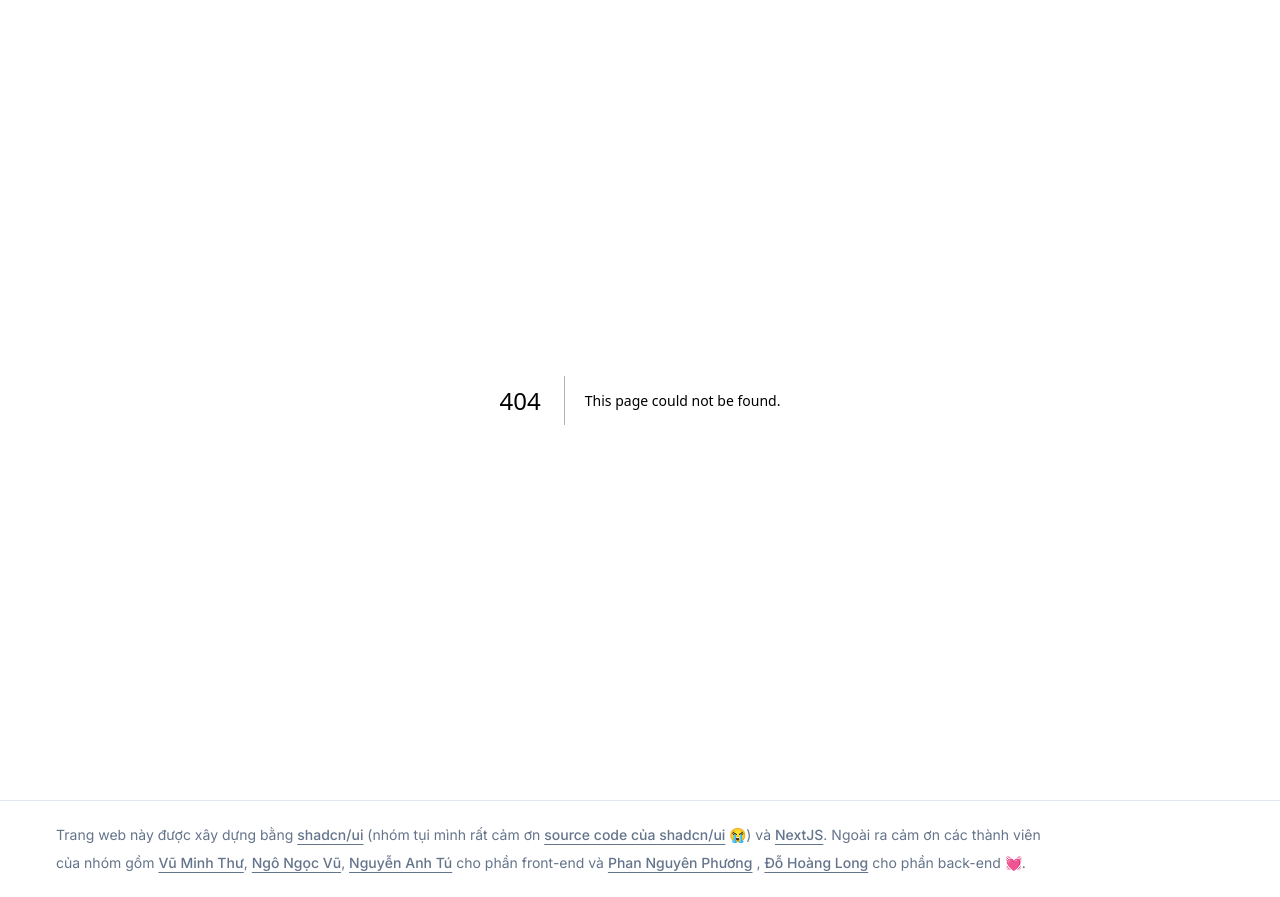
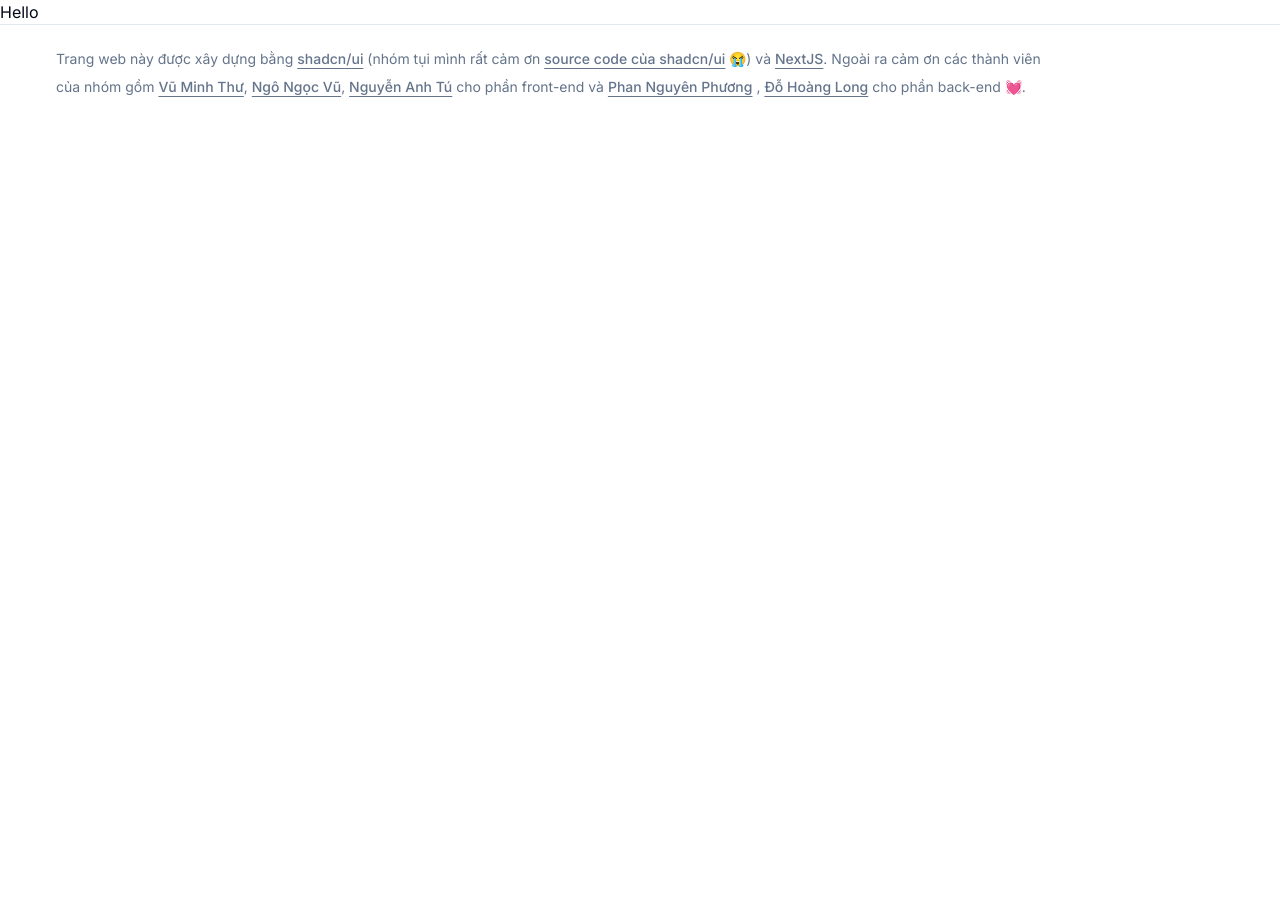
Before and after one commit to lenguyen1807/Software-for-AI, a Next.js app: page /admin in a window 1280 px wide. Before the commit this address had no page. After the commit the page ends 800 px from the top, so only its background shows below. Built offline with nearby package versions, Linux system fonts and the light colour scheme.

Commit message:
feat: add admin homepage

```diff
--- /dev/null
+++ b/src/app/admin/page.tsx
@@ -0,0 +1,7 @@
+export default function Page() {
+    return (
+        <>
+        Hello
+        </>
+    )
+}
```
